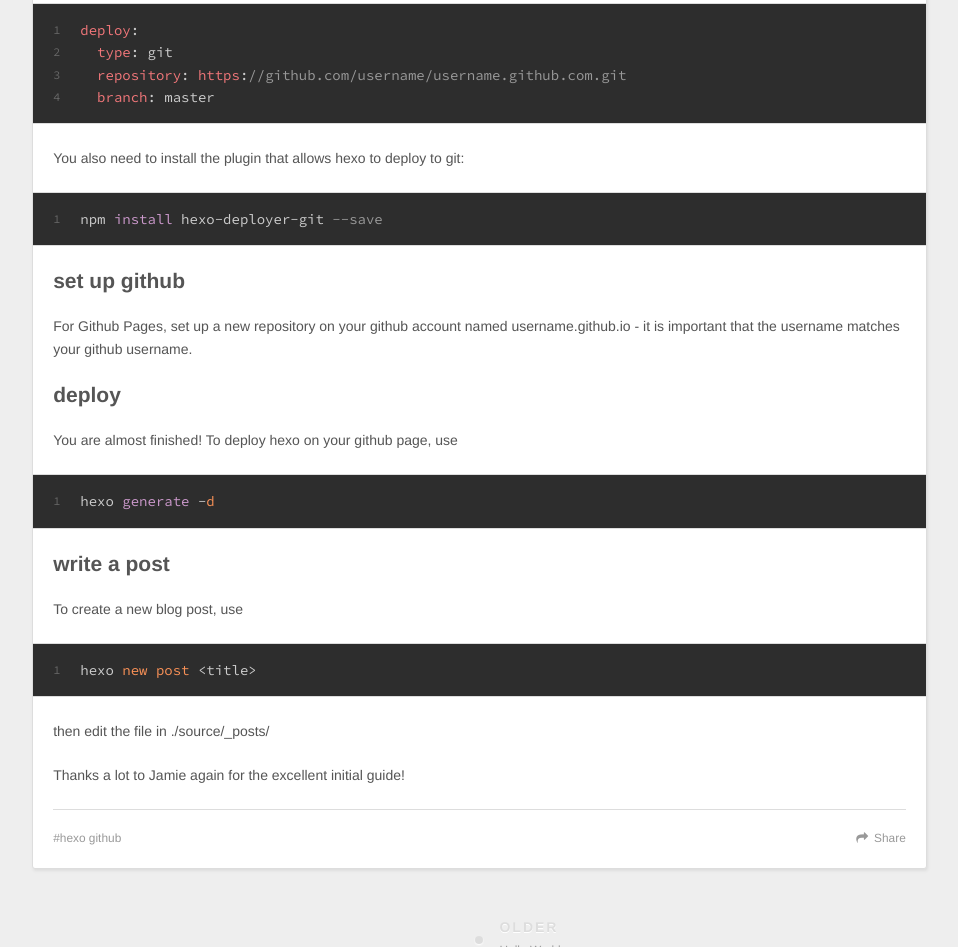
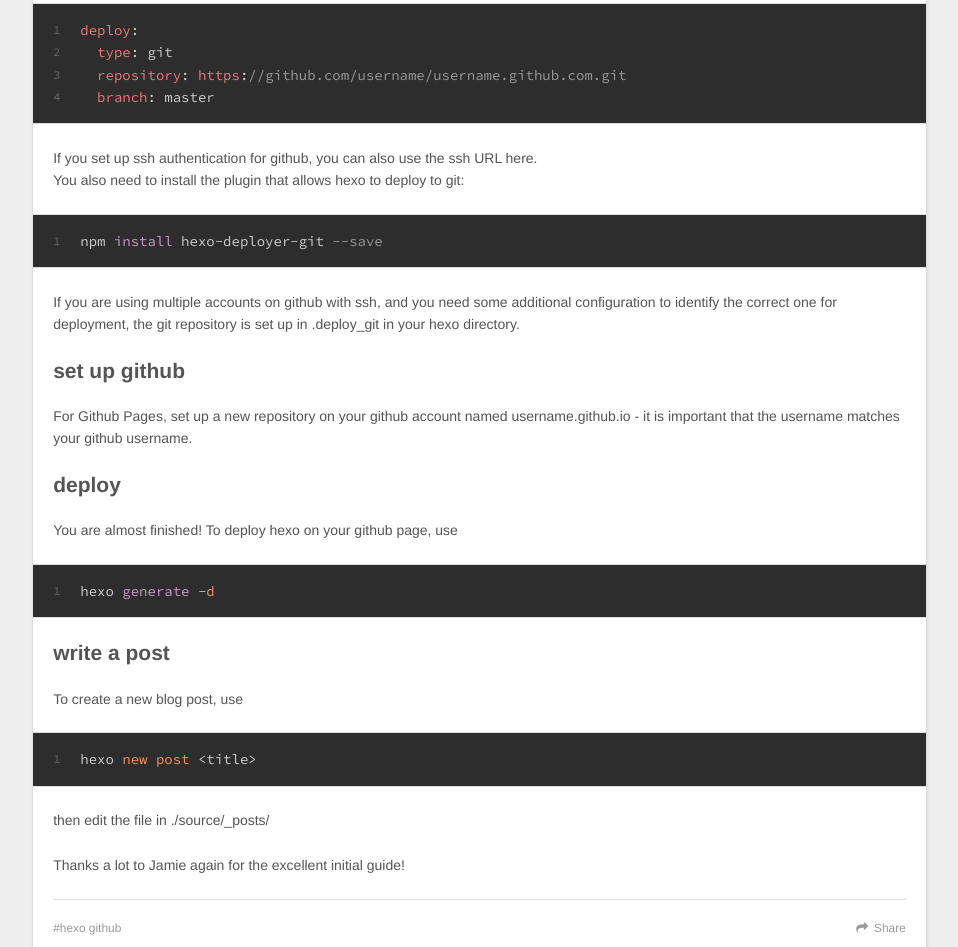
Before and after one commit to cvaliente/cvaliente.github.io, a plain HTML site: page 2015/12/11/setup-hexo/index.html in a window 1280 px wide. Shown: the part 1679-2626 px from the top of the page, without its empty margins (8-966 px from the left). Drawn offline with nearby package versions, Linux system fonts and the light colour scheme.

Commit message:
Site updated: 2015-12-11 23:54:06

```diff
--- a/2015/12/11/setup-hexo/index.html
+++ b/2015/12/11/setup-hexo/index.html
@@ -13,7 +13,7 @@ I chose to use hexo.io on Github Pages.This allows me to write my posts in markd
 <meta property="og:site_name" content="Clemens' blog">
 <meta property="og:description" content="In my first post on this blog I am going to explain how I set it up in the first place.
 I chose to use hexo.io on Github Pages.This allows me to write my posts in markdown language and deploy them usi">
-<meta property="og:updated_time" content="2015-12-11T22:38:23.750Z">
+<meta property="og:updated_time" content="2015-12-11T22:53:55.746Z">
 <meta name="twitter:card" content="summary">
 <meta name="twitter:title" content="How to set up hexo on github.io">
 <meta name="twitter:description" content="In my first post on this blog I am going to explain how I set it up in the first place.
@@ -107,8 +107,9 @@ I chose to use hexo.io on Github Pages.This allows me to write my posts in markd
 <figure class="highlight css"><table><tr><td class="gutter"><pre><span class="line">1</span><br></pre></td><td class="code"><pre><span class="line"><span class="tag">vim</span> _<span class="tag">config</span><span class="class">.yml</span></span><br></pre></td></tr></table></figure>
 <p>Feel free to use gedit, sublime or the text editor of your choise instead of vim. You can find the documentation of the settings <a href="http://hexo.io/docs/configuration.html" target="_blank" rel="external">here</a>.<br>Add the entries for the github deployment:</p>
 <figure class="highlight less"><table><tr><td class="gutter"><pre><span class="line">1</span><br><span class="line">2</span><br><span class="line">3</span><br><span class="line">4</span><br></pre></td><td class="code"><pre><span class="line"><span class="attribute">deploy</span>:</span><br><span class="line">  <span class="attribute">type</span>: git</span><br><span class="line">  <span class="attribute">repository</span>: <span class="attribute">https</span>:<span class="comment">//github.com/username/username.github.com.git</span></span><br><span class="line">  <span class="attribute">branch</span>: master</span><br></pre></td></tr></table></figure>
-<p>You also need to install the plugin that allows hexo to deploy to git:</p>
+<p>If you set up ssh authentication for github, you can also use the ssh URL here.<br>You also need to install the plugin that allows hexo to deploy to git:</p>
 <figure class="highlight sql"><table><tr><td class="gutter"><pre><span class="line">1</span><br></pre></td><td class="code"><pre><span class="line">npm <span class="operator"><span class="keyword">install</span> hexo-deployer-git <span class="comment">--save</span></span></span><br></pre></td></tr></table></figure>
+<p>If you are using multiple accounts on github with ssh, and you need some additional configuration to identify the correct one for deployment, the git repository is set up in .deploy_git in your hexo directory.</p>
 <h2 id="set_up_github"><a href="#set_up_github" class="headerlink" title="set up github"></a>set up github</h2><p>For Github Pages, set up a new repository on your github account named username.github.io - it is important that the username matches your github username.</p>
 <h2 id="deploy"><a href="#deploy" class="headerlink" title="deploy"></a>deploy</h2><p>You are almost finished! To deploy hexo on your github page, use</p>
 <figure class="highlight stata"><table><tr><td class="gutter"><pre><span class="line">1</span><br></pre></td><td class="code"><pre><span class="line">hexo <span class="keyword">generate</span> -<span class="literal">d</span></span><br></pre></td></tr></table></figure>
```
Also changed, not shown: index.html (+2 -1 lines).
